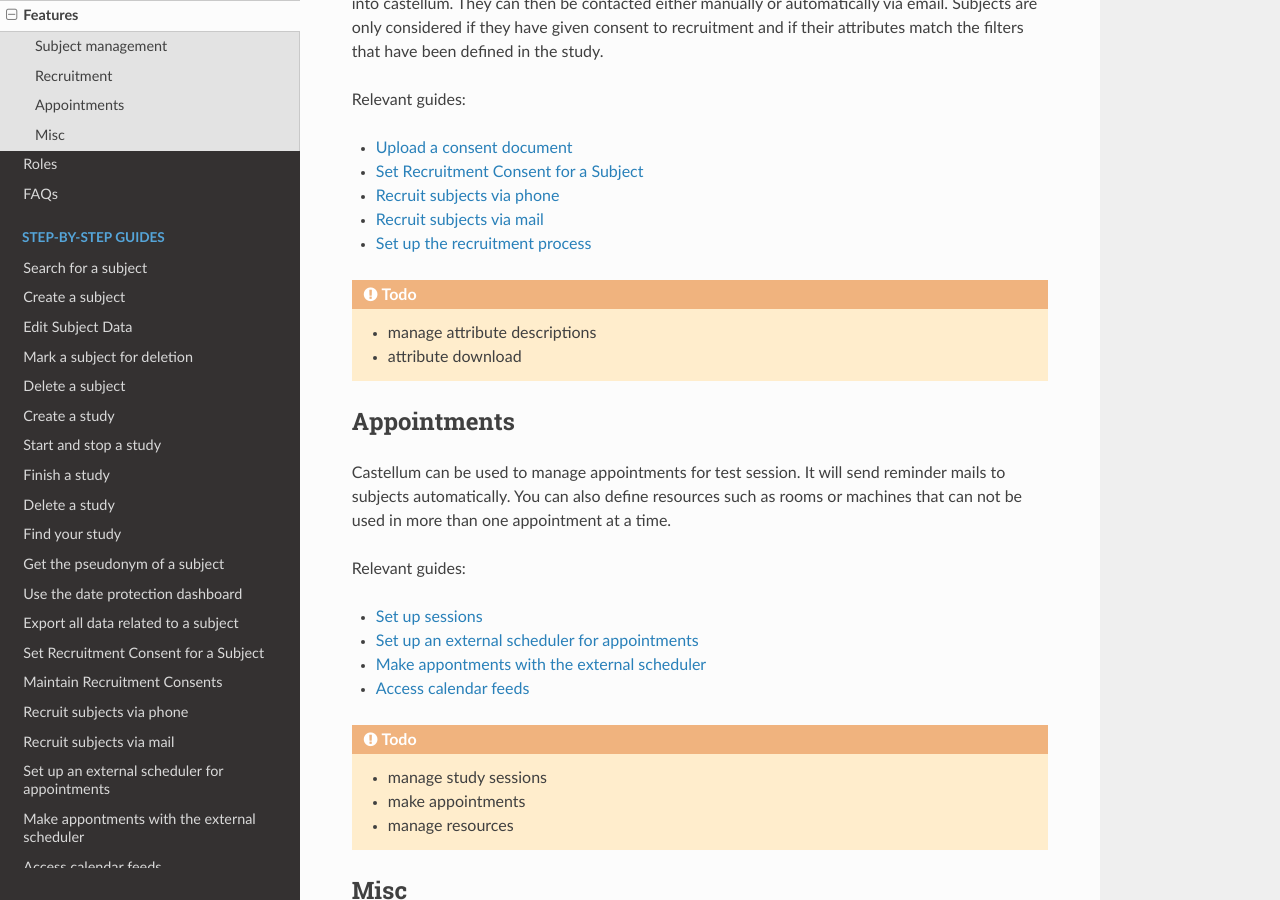
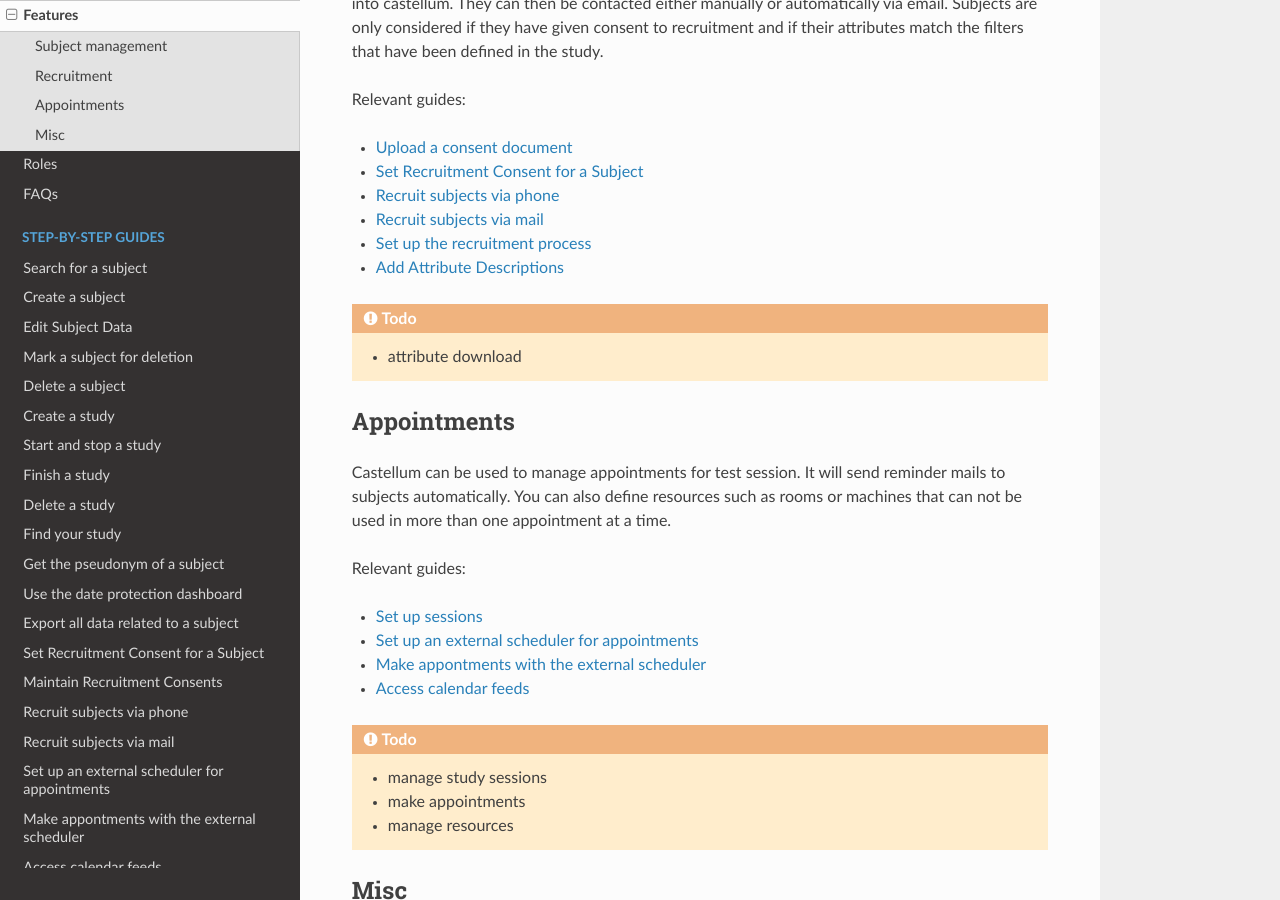
Before and after one commit to DouglasNeuroInformatics/castellum, a Sphinx documentation site: the page built from source/features.rst, in a window 1280 px wide and 900 px high, scrolled down 813 px. Built offline with Sphinx 7.4.7 and the Read the Docs theme 2.0.0, drawn with Linux system fonts in a browser that asks for light colours.

Commit message:
add guide links, remove todos

```diff
--- a/source/features.rst
+++ b/source/features.rst
@@ -42,10 +42,10 @@ Relevant guides:
 -   :ref:`recruitment`
 -   :ref:`recruitment-mail`
 -   :ref:`study-recruitment-settings`
+-   :ref:`admin-attributes`
 
 .. TODO::
 
-    -   manage attribute descriptions
     -   attribute download
 
 Appointments
--- a/source/roles.rst
+++ b/source/roles.rst
@@ -91,12 +91,12 @@ Relevant guides:
 -   :ref:`admin-users`
 -   :ref:`admin-unlock`
 -   :ref:`admin-roles`
+-   :ref:`admin-attributes`
 -   :ref:`admin-consent-document`
 
 .. TODO::
 
     -   manage resources
-    -   manage attribute descriptions
 
 
 Study specific roles
```
